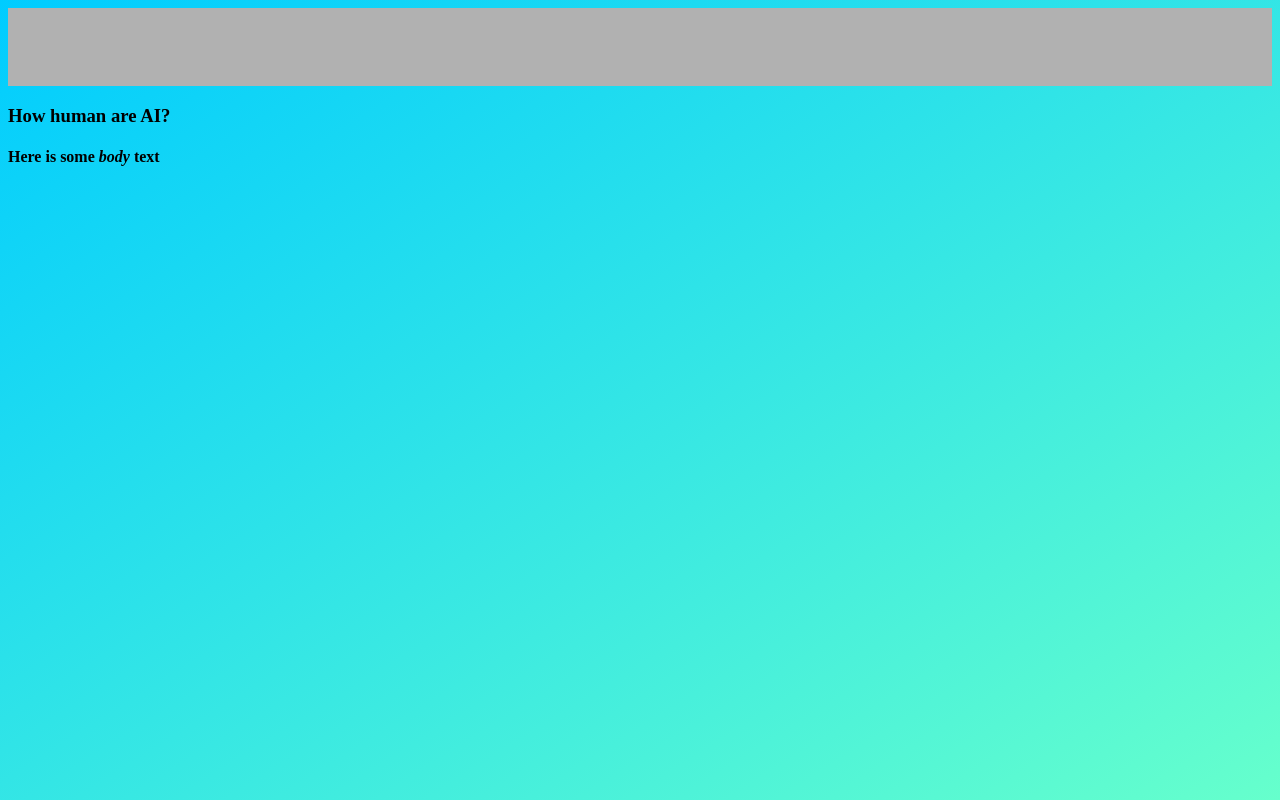
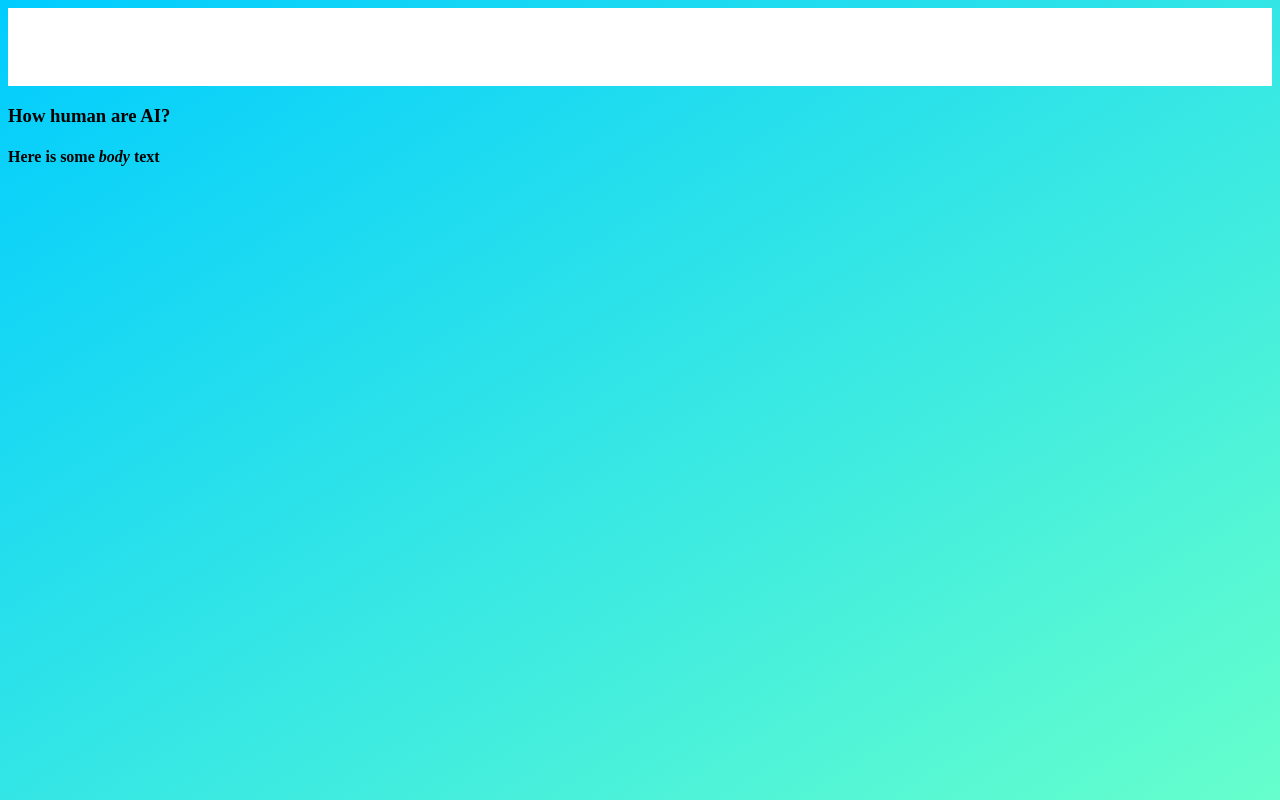
Before and after one commit to Lukas-n-milo/AI-Rights, a plain HTML site: page index.html in a window 1280 px wide. Drawn offline with Linux system fonts and the light colour scheme.

Commit message:
Update stylesheet.css

```diff
--- a/stylesheet.css
+++ b/stylesheet.css
@@ -2,7 +2,7 @@ body {
     background: linear-gradient(to bottom right, #00ccff, #66ffcc);
 }
 .NavBar{
-    background-color: #b1b1b1;
+    background-color: #ffffff;
     width: 100%;
     height: 10%;
     margin: 0;
```
